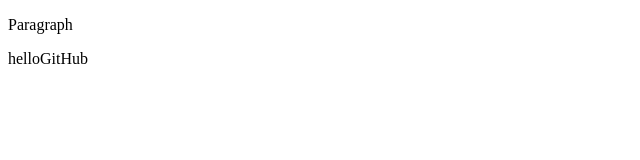
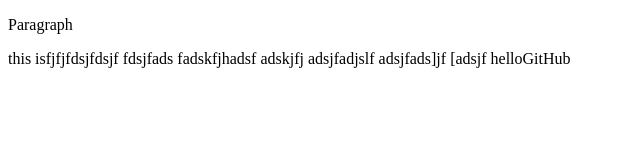
Before and after one commit to PowerCodeX369/learning-git, a plain HTML site: page index.html in a window 1280 px wide. Shown: the whole page, without its empty margins (0-640 px from the left). Drawn offline with Linux system fonts and the light colour scheme.

Commit message:
simple change

```diff
--- a/index.html
+++ b/index.html
@@ -7,6 +7,12 @@
 </head>
 <body>
     <p>Paragraph</p>
+    this isfjfjfdsjfdsjf fdsjfads
+    fadskfjhadsf
+    adskjfj
+    adsjfadjslf
+    adsjfads]jf
+    [adsjf
     helloGitHub
 </body>
 </html>
```
